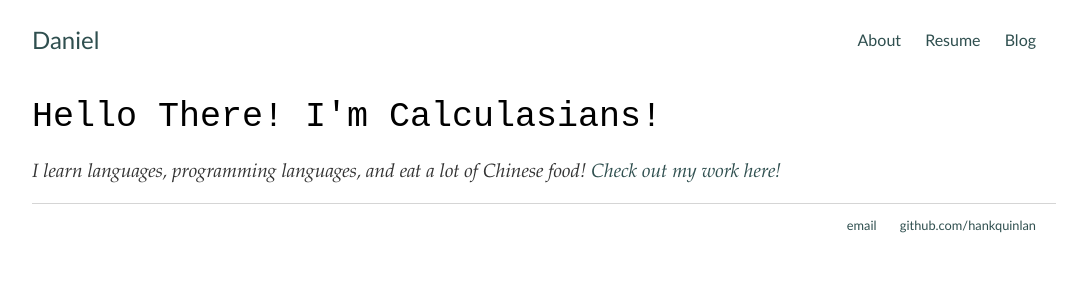
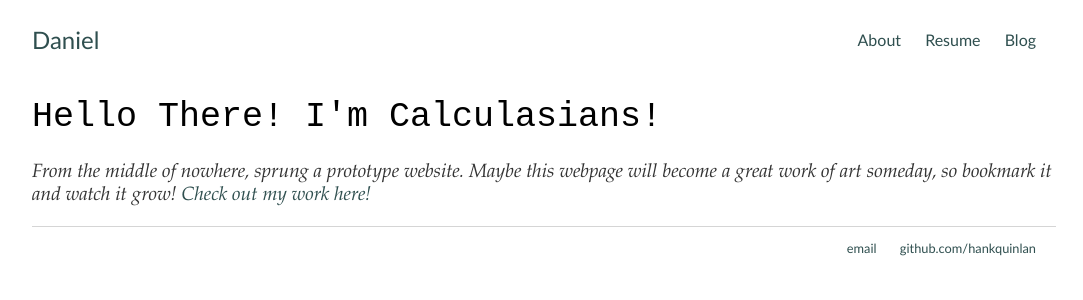
Before and after one commit to Calculasians/calculasians.github.io, a Jekyll site: the page built from index.html, in a window 1280 px wide. Shown: the top 300 px of the page, without its empty margins (96-1179 px from the left). Built offline with Jekyll 4.4.1, drawn with Linux system fonts in a browser that asks for light colours.

Commit message:
Update index.html

```diff
--- a/index.html
+++ b/index.html
@@ -4,7 +4,7 @@
 ---
 <div class="blurb">
 	<h1>Hello There! I'm Calculasians!</h1>
-	<p class="sub-header">I learn languages, programming languages, and eat a lot of Chinese food! <a href="/about">Check out my work here!</a></p>
+	<p class="sub-header">From the middle of nowhere, sprung a prototype website. Maybe this webpage will become a great work of art someday, so bookmark it and watch it grow! <a href="/about">Check out my work here!</a></p>
 </div><!-- /.blurb -->
 
 <script>
```
